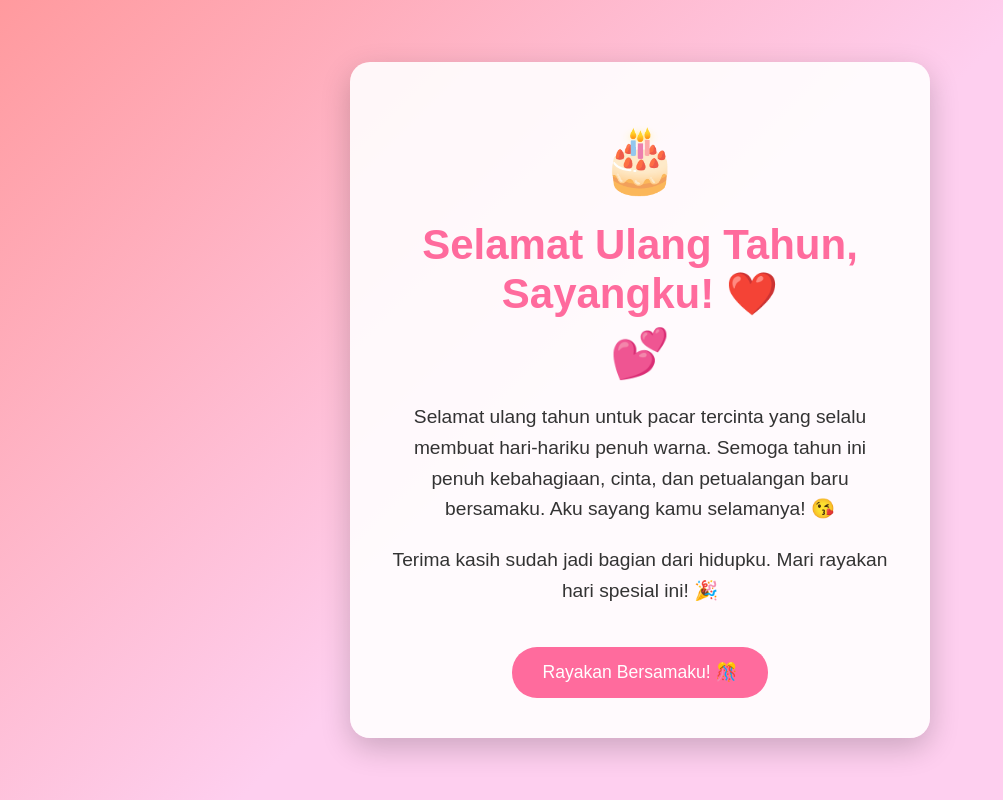
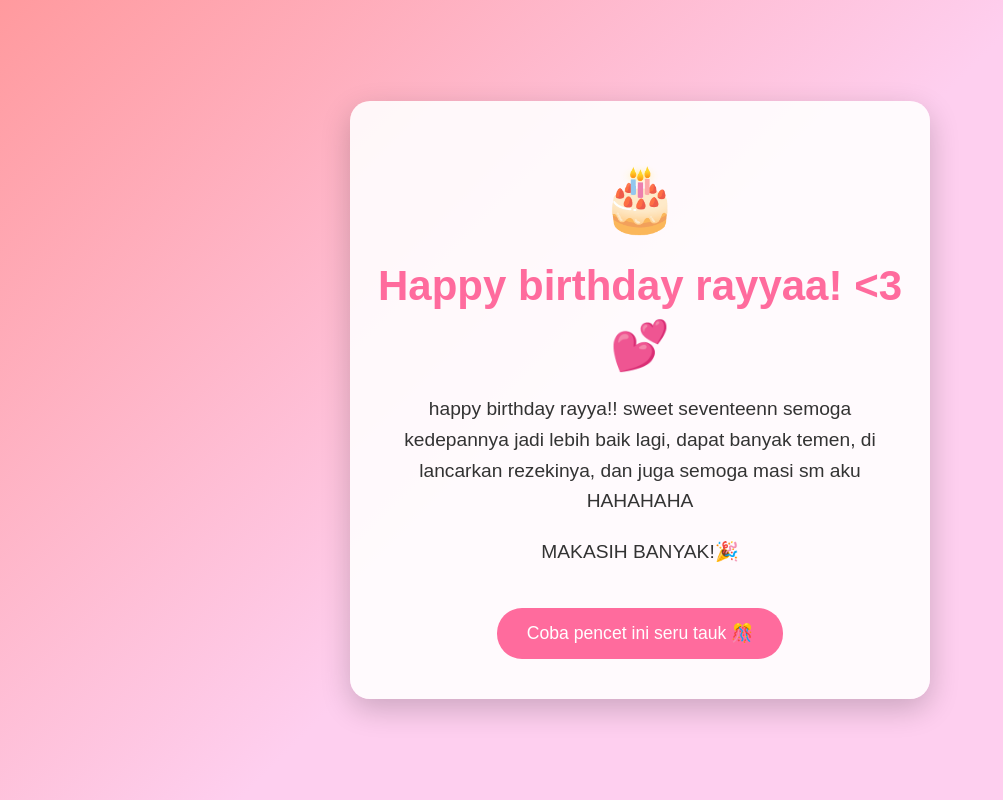
Before and after one commit to dimassetya-nry/gift-for-rayya, a plain HTML site: page index.html in a window 1280 px wide. Shown: the whole page, without its empty margins (0-1003 px from the left). Drawn offline with Linux system fonts and the light colour scheme.

Commit message:
Update index.html

```diff
--- a/index.html
+++ b/index.html
@@ -3,7 +3,7 @@
 <head>
     <meta charset="UTF-8">
     <meta name="viewport" content="width=device-width, initial-scale=1.0">
-    <title>Selamat Ulang Tahun, Sayang! ❤️</title>
+    <title>Happy birthday rayyaa! <3</title>
     <style>
         body {
             font-family: 'Arial', sans-serif;
@@ -88,11 +88,11 @@
 <body>
     <div class="container">
         <div class="cake">🎂</div>
-        <h1>Selamat Ulang Tahun, Sayangku! ❤️</h1>
+        <h1>Happy birthday rayyaa! <3</h1>
         <div class="heart">💕</div>
-        <p>Selamat ulang tahun untuk pacar tercinta yang selalu membuat hari-hariku penuh warna. Semoga tahun ini penuh kebahagiaan, cinta, dan petualangan baru bersamaku. Aku sayang kamu selamanya! 😘</p>
-        <p>Terima kasih sudah jadi bagian dari hidupku. Mari rayakan hari spesial ini! 🎉</p>
-        <button onclick="showConfetti()">Rayakan Bersamaku! 🎊</button>
+        <p>happy birthday rayya!! sweet seventeenn semoga kedepannya jadi lebih baik lagi, dapat banyak temen, di lancarkan rezekinya, dan juga semoga masi sm aku HAHAHAHA</p>
+        <p>MAKASIH BANYAK!🎉</p>
+        <button onclick="showConfetti()">Coba pencet ini seru tauk 🎊</button>
     </div>
 
     <div id="confetti"></div>
```
